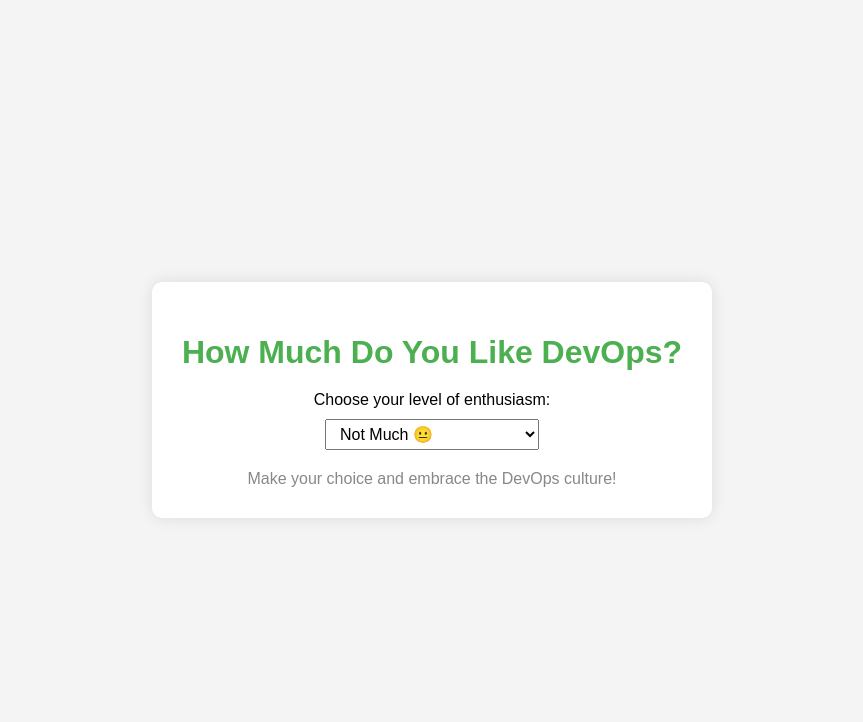
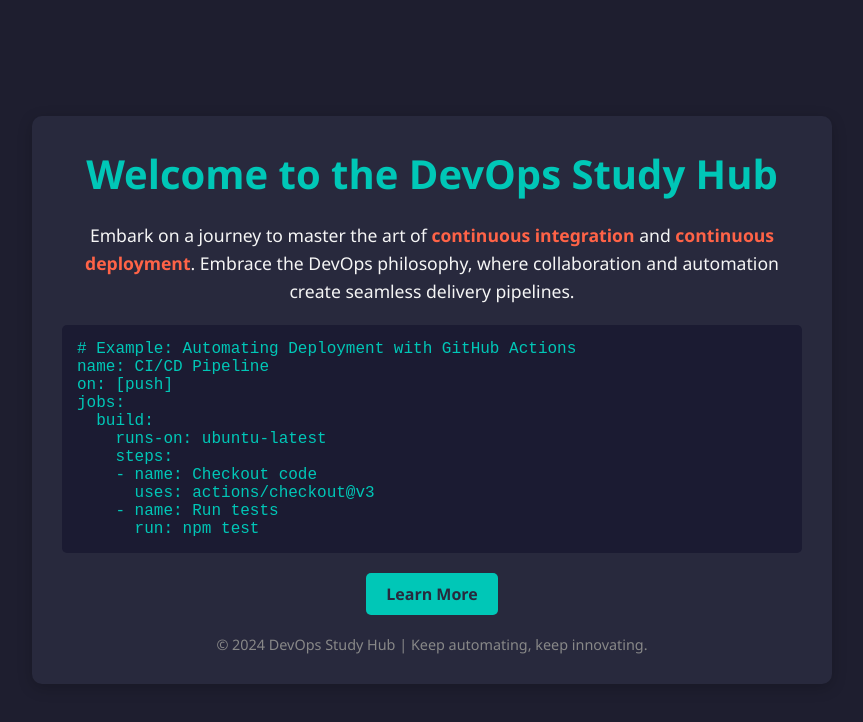
Before and after one commit to jmsmarques/my-github-page, a plain HTML site: page index.html in a window 1280 px wide. Shown: the whole page, without its empty margins (208-1071 px from the left). Drawn offline with Linux system fonts and the light colour scheme.

Commit message:
blue green

```diff
--- a/index.html
+++ b/index.html
@@ -2,53 +2,110 @@
 <html lang="en">
 <head>
     <meta charset="UTF-8">
+    <meta http-equiv="X-UA-Compatible" content="IE=edge">
     <meta name="viewport" content="width=device-width, initial-scale=1.0">
-    <title>How Much Do You Like DevOps?</title>
+    <title>My Updated Project Title</title>
     <style>
+        * {
+            box-sizing: border-box;
+            margin: 0;
+            padding: 0;
+            font-family: 'Segoe UI', Tahoma, Geneva, Verdana, sans-serif;
+        }
+
         body {
-            font-family: Arial, sans-serif;
+            background-color: #1e1e2f;
+            color: #f5f5f5;
             display: flex;
-            flex-direction: column;
+            justify-content: center;
             align-items: center;
-            justify-content: center;
             height: 100vh;
-            margin: 0;
-            background-color: #f4f4f4;
+            padding: 20px;
         }
+
+        .container {
+            max-width: 800px;
+            background: #28293d;
+            border-radius: 10px;
+            box-shadow: 0 4px 15px rgba(0, 0, 0, 0.2);
+            padding: 30px;
+            text-align: center;
+        }
+
         h1 {
-            color: #4CAF50;
+            font-size: 2.5rem;
+            color: #00c7b7;
             margin-bottom: 20px;
         }
-        .container {
-            text-align: center;
-            background-color: white;
-            padding: 30px;
-            border-radius: 10px;
-            box-shadow: 0 0 15px rgba(0, 0, 0, 0.1);
+
+        p {
+            font-size: 1.1rem;
+            line-height: 1.6;
+            margin-bottom: 20px;
         }
-        select {
-            font-size: 16px;
-            padding: 5px 10px;
-            margin-top: 10px;
+
+        .code-snippet {
+            background-color: #1b1b32;
+            color: #00c7b7;
+            padding: 15px;
+            border-radius: 5px;
+            font-family: 'Courier New', Courier, monospace;
+            text-align: left;
+            margin: 20px 0;
         }
-        footer {
+
+        .btn {
+            display: inline-block;
+            background-color: #00c7b7;
+            color: #28293d;
+            text-decoration: none;
+            padding: 10px 20px;
+            border-radius: 5px;
+            font-weight: bold;
+            transition: background-color 0.3s;
+        }
+
+        .btn:hover {
+            background-color: #019d8a;
+        }
+
+        .footer {
             margin-top: 20px;
+            font-size: 0.9rem;
             color: #888;
+        }
+
+        .highlight {
+            color: #ff6347;
+            font-weight: bold;
         }
     </style>
 </head>
 <body>
     <div class="container">
-        <h1>How Much Do You Like DevOps?</h1>
-        <label for="devops-level">Choose your level of enthusiasm:</label>
-        <br>
-        <select id="devops-level" name="devops-level">
-            <option value="not-much">Not Much 😐</option>
-            <option value="somewhat">Somewhat 🙂</option>
-            <option value="love-it">I Love It! 😃</option>
-            <option value="cant-live-without">Can't Live Without It! 🚀</option>
-        </select>
-        <footer>Make your choice and embrace the DevOps culture!</footer>
+        <h1>Welcome to the DevOps Study Hub</h1>
+        <p>
+            Embark on a journey to master the art of <span class="highlight">continuous integration</span>
+            and <span class="highlight">continuous deployment</span>. Embrace the DevOps philosophy,
+            where collaboration and automation create seamless delivery pipelines.
+        </p>
+        <div class="code-snippet">
+            # Example: Automating Deployment with GitHub Actions<br>
+            name: CI/CD Pipeline<br>
+            on: [push]<br>
+            jobs:<br>
+            &nbsp;&nbsp;build:<br>
+            &nbsp;&nbsp;&nbsp;&nbsp;runs-on: ubuntu-latest<br>
+            &nbsp;&nbsp;&nbsp;&nbsp;steps:<br>
+            &nbsp;&nbsp;&nbsp;&nbsp;- name: Checkout code<br>
+            &nbsp;&nbsp;&nbsp;&nbsp;&nbsp;&nbsp;uses: actions/checkout@v3<br>
+            &nbsp;&nbsp;&nbsp;&nbsp;- name: Run tests<br>
+            &nbsp;&nbsp;&nbsp;&nbsp;&nbsp;&nbsp;run: npm test
+        </div>
+        <a href="https://github.com" class="btn" target="_blank">Learn More</a>
+        <div class="footer">
+            &copy; 2024 DevOps Study Hub | Keep automating, keep innovating.
+        </div>
     </div>
 </body>
 </html>
```
Also changed, not shown: index_old.html (deleted, +0 -54 lines), 3 other files.
